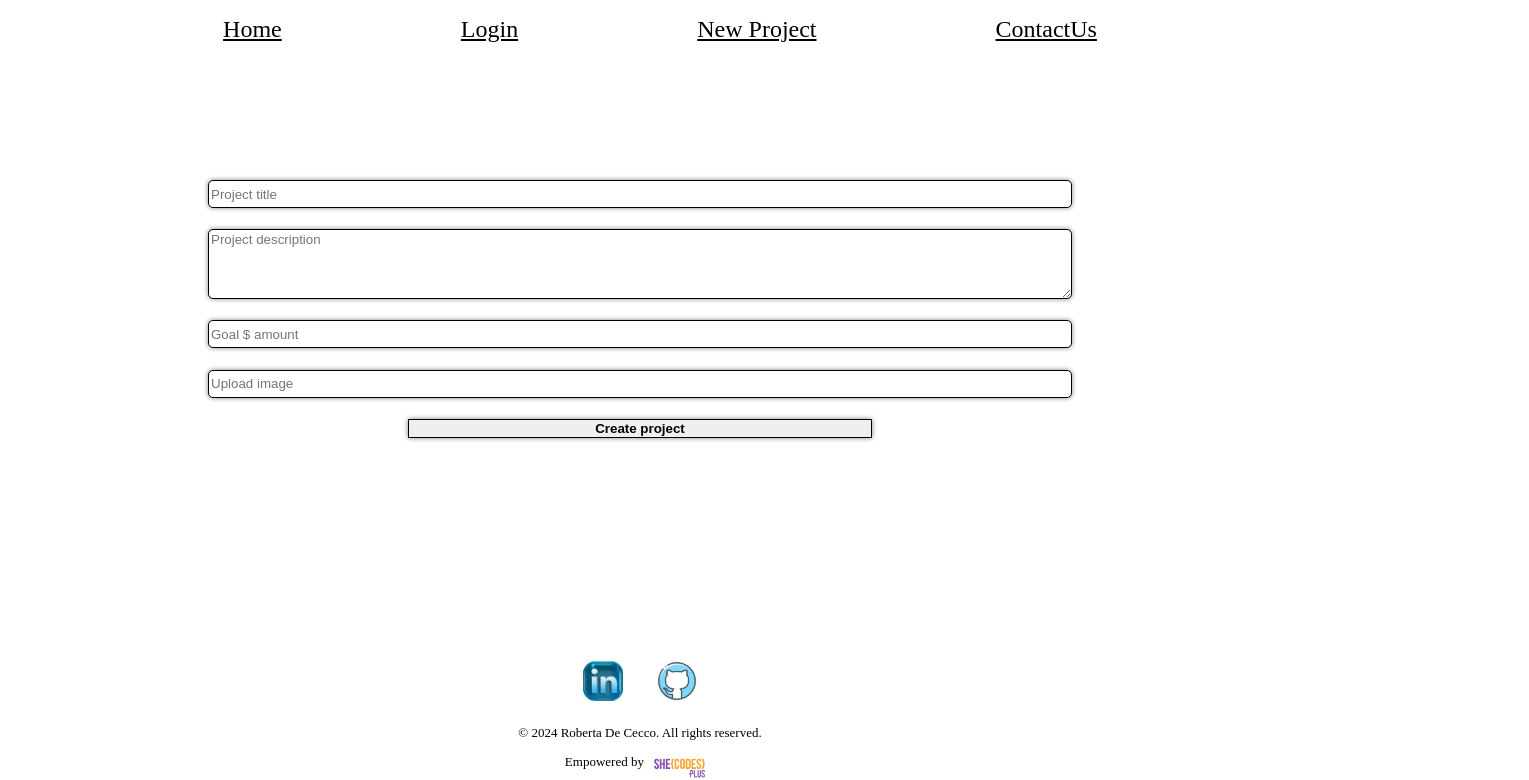
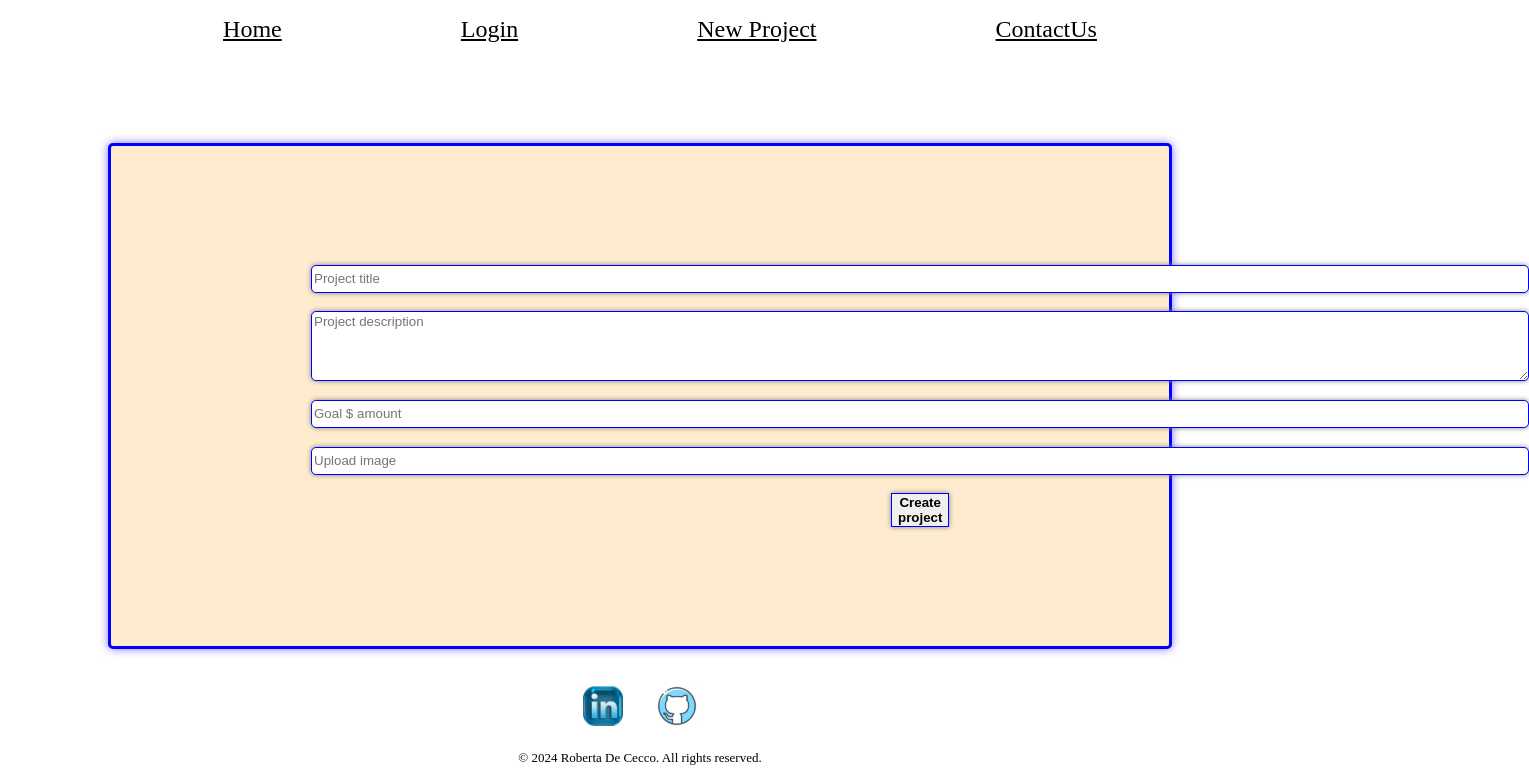
Before and after one commit to RobyOneJ/crowdfunding_front_end, a React (Vite) app: page /project in a window 1280 px wide. Shown: the top 780 px of the page, 1529 px wide, since content can reach past the window. Built offline with nearby package versions, Linux system fonts and the light colour scheme.

Commit message:
more styling for the new project

```diff
--- a/src/components/ProjectForm.css
+++ b/src/components/ProjectForm.css
@@ -10,29 +10,41 @@
     padding-top: 100px;
     padding-left: 200px;
     padding-right: 200px;
-
-
+    padding-bottom: 100px;
+    border-style:solid ;
+    border-radius: 5px;
+    margin-top: 100px;
+    margin-left: 100px;
+    margin-right: 100px;
+    border-color:blue ;
+    box-shadow: 0px 0px 10px rgb(137, 114, 250);
+    background-color:blanchedalmond ;
 }
 
 #project-form textarea {
     border-radius: 5px;
     font-family: inherit;
     height: 64px;
-    border: 1px solid black;
+    border: 1px solid blue;
     box-shadow: 0px 0px 5px gray;
 }
 
 #project-form input {
     border-radius: 5px;
     height: 24px;
-    border: 1px solid black;
+    border: 1px solid blue;
     box-shadow: 0px 0px 5px gray;
 }
 
 #project-form button {
     font-weight: bold;
-    margin-left: 200px;
-    margin-right: 200px;
-    border: 1px solid black;
+    margin-left: 580px;
+    margin-right: 580px;
+    border: 1px solid blue;
     box-shadow: 0px 0px 5px gray;
 }
+
+.new-proj-button:hover {
+    cursor: pointer;
+    color:blue ;
+}
--- a/src/components/ProjectForm.jsx
+++ b/src/components/ProjectForm.jsx
@@ -58,7 +58,7 @@ const ProjectForm = () => {
         value={image}
         onChange={(event) => setImage(event.target.value)}
       />
-      <button type="submit" disabled={isSubmitting}>
+      <button type="submit" className='new-proj-button' disabled={isSubmitting}>
         Create project
       </button>
       {error && <p>{error}</p>}
```
